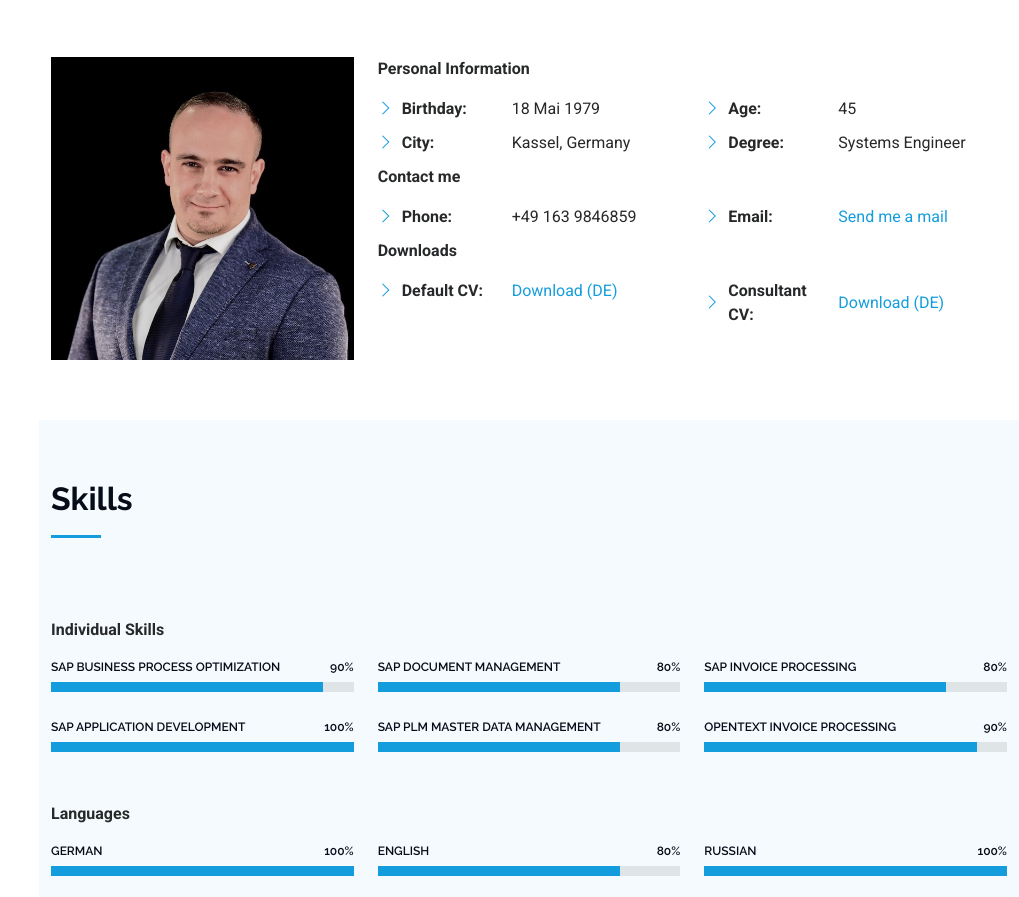
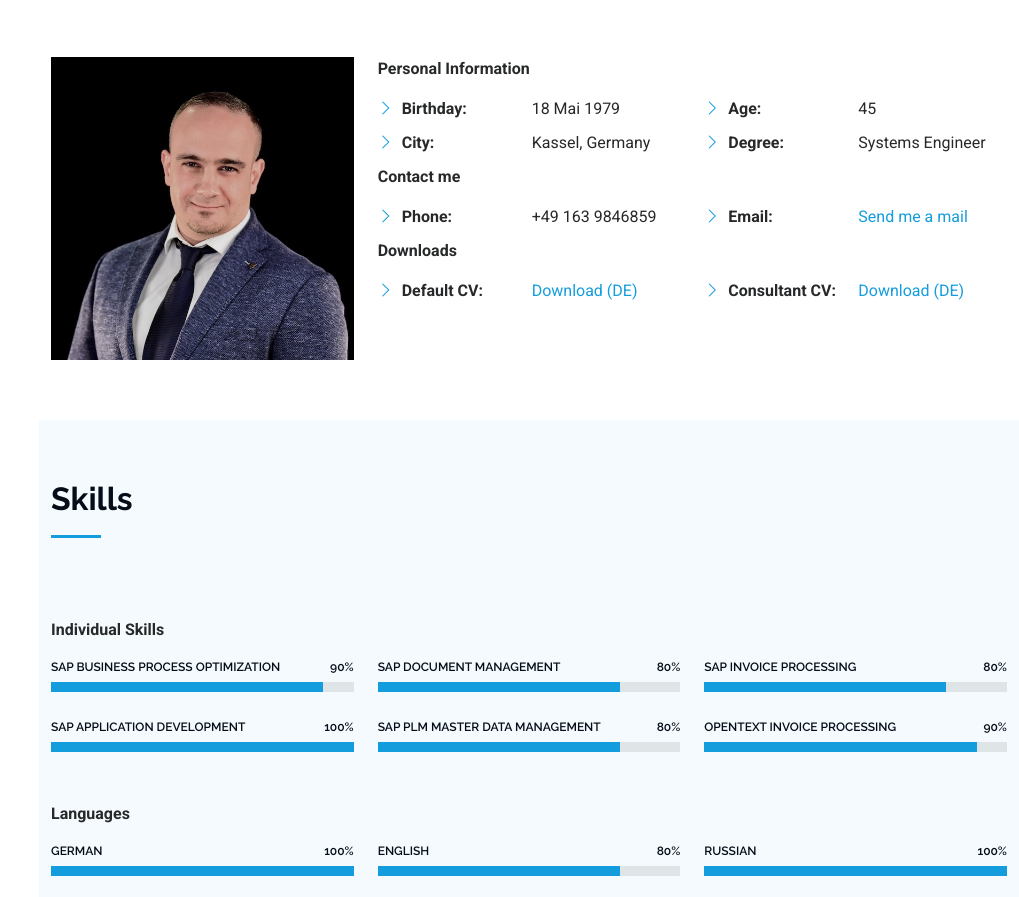
Before and after one commit to linked2ag/myWebSite, a plain HTML site: page index.html in a window 1280 px wide. Shown: the part 1321-2218 px from the top of the page, without its empty margins (261-1280 px from the left). Drawn offline with nearby package versions, Linux system fonts and the light colour scheme.

Commit message:
Update main.css

```diff
--- a/assets/css/main.css
+++ b/assets/css/main.css
@@ -664,7 +664,7 @@ section,
 }
 
 .about .content ul strong {
-  flex: 0 0 100px; /* Feste Breite für die Labels */
+  flex: 0 0 120px; /* Feste Breite für die Labels */
   text-align: left; /* Text links ausrichten */
   font-weight: 600;
   margin-right: 10px; /* Abstand zwischen Label und Wert */
```
